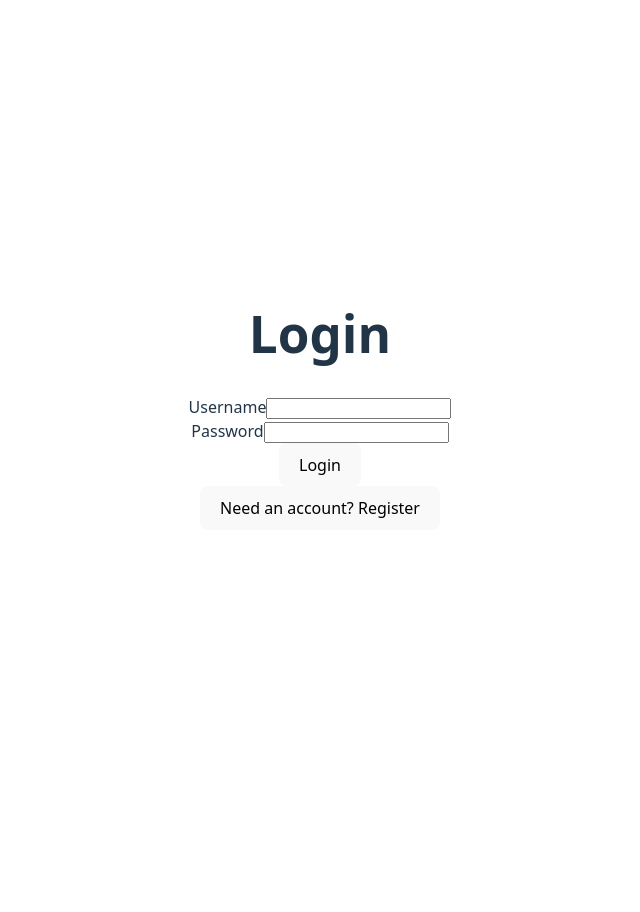
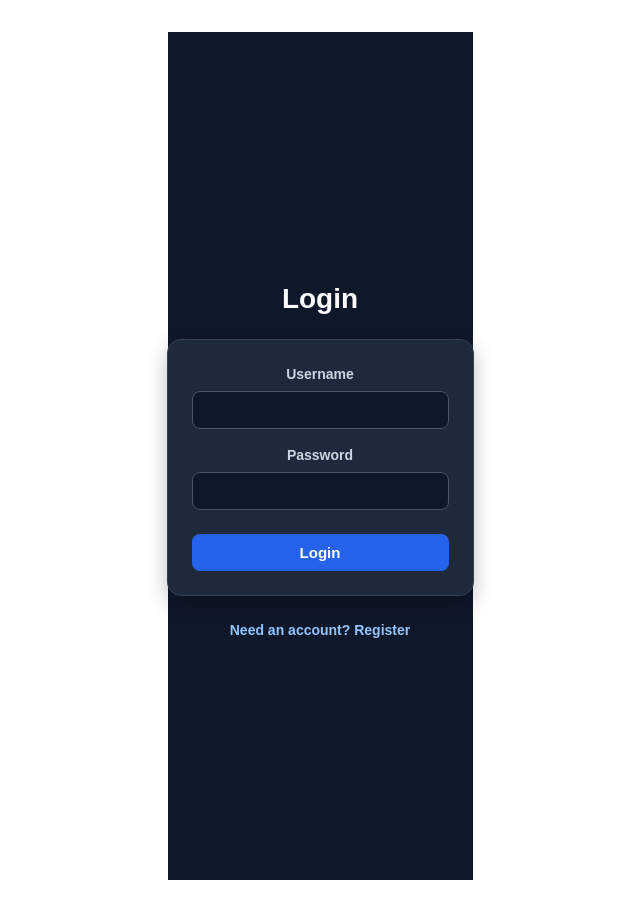
Before and after one commit to AlbertLoebs/sports-betting-stats, a React (Vite) app in the folder nba-sportsbook-frontend/: page / in a window 1280 px wide. Shown: the whole page, without its empty margins (320-960 px from the left). Before the commit the page ends 800 px from the top, so only its background shows below. Built offline with nearby package versions, Linux system fonts and the light colour scheme; no server answers.

Commit message:
frontend: improve game card layout, fix odds button clicks, fixed login bug

```diff
--- a/nba-sportsbook-frontend/src/App.jsx
+++ b/nba-sportsbook-frontend/src/App.jsx
@@ -59,7 +59,7 @@ useEffect(() => {
 
   return (
     <BrowserRouter>
-      <Navbar balance={balance} setBalance={setBalance} currentUser={currentUser}/>
+      <Navbar balance={balance} setBalance={setBalance} currentUser={currentUser} setCurrentUser={setCurrentUser}/>
 
       <Routes>
         <Route path="/" element={<GamesPage setBalance={setBalance} />} />
--- a/nba-sportsbook-frontend/src/components/GameCard.css
+++ b/nba-sportsbook-frontend/src/components/GameCard.css
@@ -40,16 +40,15 @@
 
 .team-right {
     display: grid;
-    grid-template-columns: 40px 70px 110px 110px;
+    grid-template-columns: 55px 75px 110px 110px;
     align-items: center;
-    gap: 8px;
-    width: 354px;
-    min-width: 0;
+    gap: 14px;
+    width: 392px;
 }
 
 .team-row {
     display: grid;
-    grid-template-columns: minmax(0, 1fr) 354px;
+    grid-template-columns: minmax(0, 1fr) 392px;
     align-items: center;
     gap: 12px;
 }
@@ -63,8 +62,9 @@
 }
 
 .team-name span {
-    white-space: nowrap;
-}
+    white-space: normal;
+    overflow-wrap: anywhere;
+    line-height: 1.2;}
 
 .team-logo {
     width: 26px;
@@ -134,8 +134,8 @@
 
 .header-right {
     display: grid;
-    grid-template-columns: 40px 70px 110px 110px;
-    gap: 8px;
+    grid-template-columns: 55px 75px 110px 110px;
+    gap: 14px;
     font-size: 11px;
     font-weight: 700;
     color: #94a3b8;
--- a/nba-sportsbook-frontend/src/components/Navbar.css
+++ b/nba-sportsbook-frontend/src/components/Navbar.css
@@ -36,3 +36,18 @@
 .nav-link:hover {
     color: white;
 }
+
+.logout-button {
+    padding: 8px 14px;
+    border: 1px solid #475569;
+    border-radius: 8px;
+    background-color: #1e293b;
+    color: #f8fafc;
+    cursor: pointer;
+    font-size: 14px;
+    font-weight: 700;
+}
+
+.logout-button:hover {
+    background-color: #334155;
+}
--- a/nba-sportsbook-frontend/src/components/Navbar.jsx
+++ b/nba-sportsbook-frontend/src/components/Navbar.jsx
@@ -1,10 +1,11 @@
 import BalanceDisplay from "./BalanceDisplay";
 import "./Navbar.css";
 import { Link } from "react-router-dom"
+import { logoutUser } from "../services/AuthApi";
 
-function Navbar({balance, setBalance}){
+function Navbar({ balance, setBalance, currentUser, setCurrentUser }) {
     return (
-         <div className="navbar">
+        <div className="navbar">
             <div className="nav-left">
                 <Link to="/" className="nav-link">NBA Sportsbook</Link>
                 <Link to="/history" className="nav-link">Bet History</Link>
@@ -12,6 +13,17 @@ function Navbar({balance, setBalance}){
 
             <div className="nav-right">
                 <BalanceDisplay balance={balance} setBalance={setBalance} />
+                {currentUser && (
+                    <button
+                        className="logout-button"
+                        onClick={async () => {
+                            await logoutUser();
+                            setCurrentUser(null);
+                        }}
+                    >
+                        Logout
+                    </button>
+                )}
             </div>
         </div>
     )
--- a/nba-sportsbook-frontend/src/pages/GameDetailsPage.jsx
+++ b/nba-sportsbook-frontend/src/pages/GameDetailsPage.jsx
@@ -38,22 +38,19 @@ function GameDetailsPage(){
     return (
     <div className="game-details-page">
 
-        {/* page title */}
-        <h1> {gameDetails.awayTeam} @ {gameDetails.homeTeam} </h1>
+        <h1>{gameDetails.awayTeam} @ {gameDetails.homeTeam}</h1>
 
-        { /* game status */}
         <p className="game-status">
             {gameDetails.status}
         </p>
 
-        {/* loop through both teams */}
-            {gameDetails.teams.map((team) => (
+        {gameDetails.teams?.length > 0 ? (
+            gameDetails.teams.map((team) => (
                 <div key={team.abbreviation} className="team-section">
 
-                    {/* team name */}
                     <h2>{team.teamName}</h2>
 
-                    {/* player stats table */}
+                    {team.players?.length > 0 ? (
                         <table className="stats-table">
                             <thead>
                             <tr>
@@ -71,31 +68,36 @@ function GameDetailsPage(){
                             {team.players.map((player) => (
                                 <tr key={player.name}>
                                     <td className="player-cell">
-
-                                    {/* player headshot */}
+                                        {player.headshotUrl && (
                                             <img
                                                 src={player.headshotUrl}
                                                 alt={player.name}
                                                 className="player-headshot"
                                             />
+                                        )}
 
                                         {player.name}
                                     </td>
 
-                                <td>{player.minutes}</td>
-                                <td>{player.points}</td>
-                                <td>{player.rebounds}</td>
-                                <td>{player.assists}</td>
-                                <td>{player.steals}</td>
-                                <td>{player.blocks}</td>
+                                    <td>{player.minutes ?? "-"}</td>
+                                    <td>{player.points ?? "-"}</td>
+                                    <td>{player.rebounds ?? "-"}</td>
+                                    <td>{player.assists ?? "-"}</td>
+                                    <td>{player.steals ?? "-"}</td>
+                                    <td>{player.blocks ?? "-"}</td>
                                 </tr>
                             ))}
                             </tbody>
                         </table>
+                    ) : (
+                        <p>Stats will appear when the game starts.</p>
+                    )}
                 </div>
-            ))}
+            ))
+        ) : (
+            <p>Roster and stats are not available yet.</p>
+        )}
     </div>
 );
 }
-
 export default GameDetailsPage;
--- a/nba-sportsbook-frontend/src/pages/GamesPage.css
+++ b/nba-sportsbook-frontend/src/pages/GamesPage.css
@@ -4,7 +4,7 @@
     min-height: 100vh;
     font-family: Arial, sans-serif;
     padding: 24px 40px;
-    max-width: 1800px;
+    max-width: 2400px;
     margin: 0 auto;
 }
 
--- /dev/null
+++ b/nba-sportsbook-frontend/src/pages/LoginPage.css
@@ -0,0 +1,91 @@
+.login-page {
+    min-height: 100vh;
+    background-color: #0f172a;
+    color: #f8fafc;
+    display: flex;
+    flex-direction: column;
+    justify-content: center;
+    align-items: center;
+    font-family: Arial, sans-serif;
+    padding: 24px;
+}
+
+.login-page h1 {
+    margin-bottom: 24px;
+    font-size: 28px;
+    font-weight: 700;
+}
+
+.login-page form {
+    width: 100%;
+    max-width: 350px;
+    background-color: #1e293b;
+    border: 1px solid #334155;
+    border-radius: 14px;
+    padding: 24px;
+    box-shadow: 0 8px 20px rgba(0, 0, 0, 0.25);
+}
+
+.login-page form div {
+    display: flex;
+    flex-direction: column;
+    margin-bottom: 16px;
+}
+
+.login-page label {
+    margin-bottom: 6px;
+    font-size: 14px;
+    font-weight: 700;
+    color: #cbd5e1;
+}
+
+.login-page input {
+    padding: 10px 12px;
+    border: 1px solid #475569;
+    border-radius: 8px;
+    background-color: #0f172a;
+    color: #f8fafc;
+    font-size: 14px;
+}
+
+.login-page input:focus {
+    outline: none;
+    border-color: #93c5fd;
+}
+
+.login-page form button {
+    width: 100%;
+    padding: 10px;
+    border: none;
+    border-radius: 8px;
+    background-color: #2563eb;
+    color: white;
+    font-size: 15px;
+    font-weight: 700;
+    cursor: pointer;
+    margin-top: 8px;
+}
+
+.login-page form button:hover {
+    background-color: #1d4ed8;
+}
+
+.login-page p {
+    margin-top: 14px;
+    color: #fca5a5;
+    font-size: 14px;
+}
+
+.login-page > button {
+    margin-top: 18px;
+    background: none;
+    border: none;
+    color: #93c5fd;
+    font-size: 14px;
+    font-weight: 700;
+    cursor: pointer;
+}
+
+.login-page > button:hover {
+    text-decoration: underline;
+}
--- a/nba-sportsbook-frontend/src/pages/LoginPage.jsx
+++ b/nba-sportsbook-frontend/src/pages/LoginPage.jsx
@@ -1,5 +1,6 @@
 import { useState } from "react";
 import { loginUser, registerUser } from "../services/AuthApi";
+import './LoginPage.css';
 
 function LoginPage( {setCurrentUser} ){
     const [username, setUsername] = useState("");
--- a/nba-sportsbook-frontend/src/services/AuthApi.jsx
+++ b/nba-sportsbook-frontend/src/services/AuthApi.jsx
@@ -51,10 +51,14 @@ export async function fetchCurrentUser() {
 }
 
 
-// Log user
+// Logout user
 export async function logoutUser() {
-    await fetch(`${API_BASE}/logout`, {
+    const response = await fetch(`${API_BASE}/logout`, {
         method: "POST",
         credentials: "include"
     });
+
+    if (!response.ok) {
+        throw new Error("Logout failed");
+    }
 }
```
Also changed, not shown: nba-sportsbook-frontend/src/components/GameCard.jsx (+22 -12 lines). Lines whose indentation alone changed are shown as unchanged.
